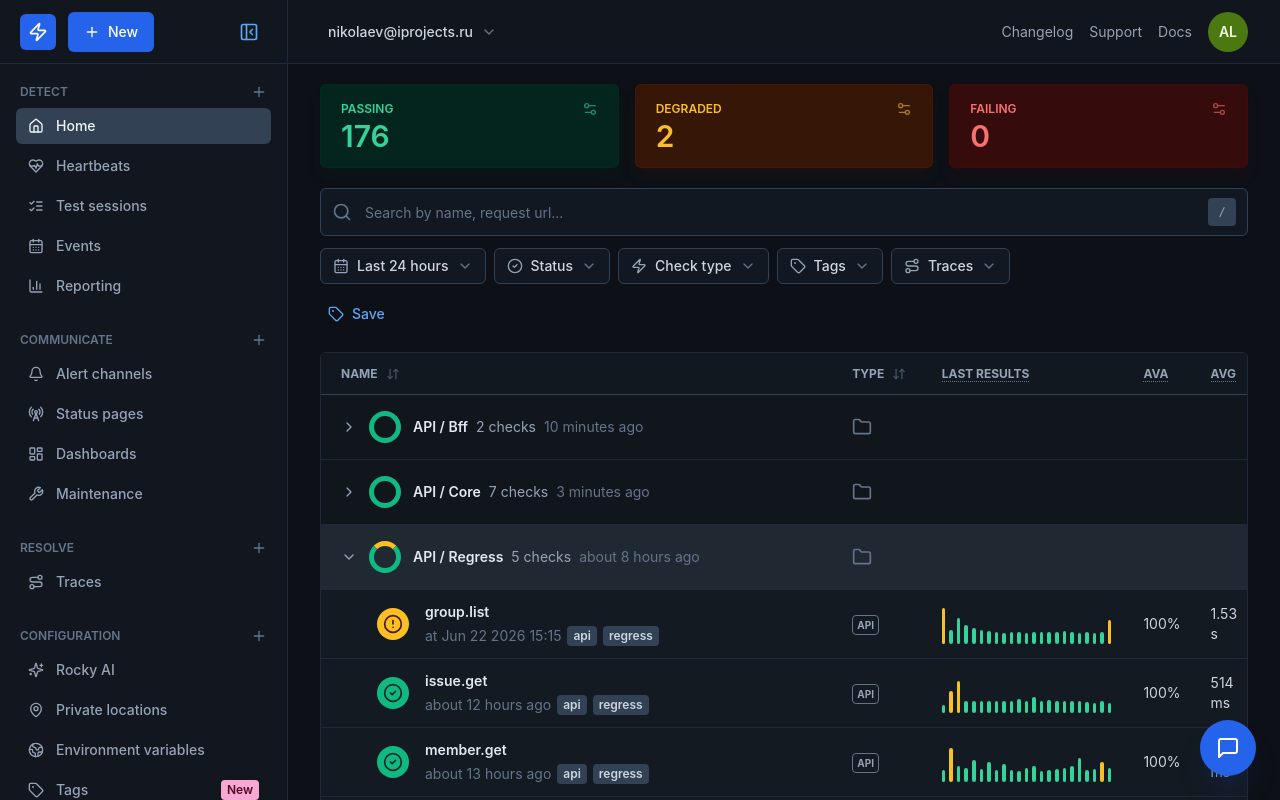
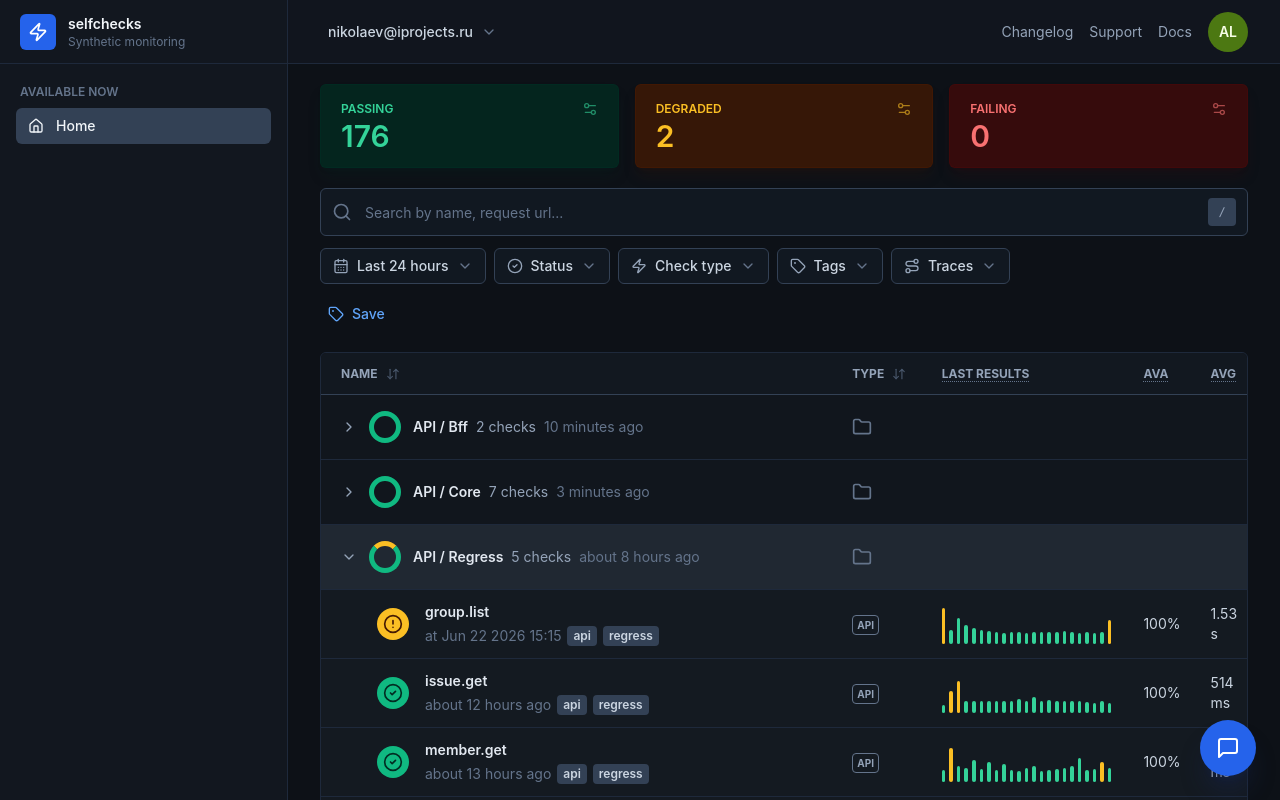
Before and after one commit to selfchecks/selfchecks, a Next.js app in the folder apps/web/: page / in a window 1280 px wide. Shown: the top 800 px of the page. Built offline with nearby package versions, Linux system fonts and the light colour scheme.

Commit message:
fix: hide unavailable sidebar navigation

```diff
--- a/apps/web/app/page.tsx
+++ b/apps/web/app/page.tsx
@@ -1,7 +1,5 @@
 import {
   ArrowDownUp,
-  BarChart3,
-  Bell,
   CalendarDays,
   CheckCircle2,
   ChevronDown,
@@ -9,35 +7,23 @@ import {
   CircleAlert,
   CircleX,
   Folder,
-  Globe2,
-  HeartPulse,
   Home,
-  LayoutDashboard,
-  ListChecks,
-  MapPin,
   MessageSquare,
   MoreVertical,
-  PanelLeftClose,
-  Plus,
-  RadioTower,
   Route,
   Search,
   Settings2,
-  Sparkles,
   Tag,
-  Wrench,
   Zap,
   type LucideIcon,
 } from "lucide-react";
 
-import { Button } from "@/components/ui/button";
 import { cn } from "@/lib/utils";
 
 type Status = "passing" | "degraded" | "failing";
 
 type NavItem = {
   active?: boolean;
-  badge?: string;
   icon: LucideIcon;
   label: string;
 };
@@ -63,40 +49,7 @@ type GroupRow = {
   updated: string;
 };
 
-const navSections: Array<{ items: NavItem[]; label: string }> = [
-  {
-    label: "DETECT",
-    items: [
-      { active: true, icon: Home, label: "Home" },
-      { icon: HeartPulse, label: "Heartbeats" },
-      { icon: ListChecks, label: "Test sessions" },
-      { icon: CalendarDays, label: "Events" },
-      { icon: BarChart3, label: "Reporting" },
-    ],
-  },
-  {
-    label: "COMMUNICATE",
-    items: [
-      { icon: Bell, label: "Alert channels" },
-      { icon: RadioTower, label: "Status pages" },
-      { icon: LayoutDashboard, label: "Dashboards" },
-      { icon: Wrench, label: "Maintenance" },
-    ],
-  },
-  {
-    label: "RESOLVE",
-    items: [{ icon: Route, label: "Traces" }],
-  },
-  {
-    label: "CONFIGURATION",
-    items: [
-      { icon: Sparkles, label: "Rocky AI" },
-      { icon: MapPin, label: "Private locations" },
-      { icon: Globe2, label: "Environment variables" },
-      { badge: "New", icon: Tag, label: "Tags" },
-    ],
-  },
-];
+const sidebarItems: NavItem[] = [{ active: true, icon: Home, label: "Home" }];
 
 const summaryCards = [
   {
@@ -423,31 +376,20 @@ function Sidebar() {
         <div className="flex h-9 w-9 shrink-0 items-center justify-center rounded-md bg-blue-600 text-white">
           <Zap className="h-5 w-5" />
         </div>
-        <Button
-          className="h-10 bg-blue-600 px-4 text-white hover:bg-blue-500"
-          size="sm"
-        >
-          <Plus className="h-4 w-4" />
-          New
-        </Button>
-        <button
-          aria-label="Collapse sidebar"
-          className="ml-auto flex h-9 w-9 items-center justify-center rounded-md text-blue-400 hover:bg-slate-800"
-          type="button"
-        >
-          <PanelLeftClose className="h-5 w-5" />
-        </button>
+        <div className="min-w-0">
+          <div className="truncate text-sm font-semibold text-slate-100">
+            selfchecks
+          </div>
+          <div className="truncate text-xs text-slate-500">Synthetic monitoring</div>
+        </div>
       </div>
 
       <nav className="flex-1 overflow-y-auto px-4 py-5">
-        {navSections.map((section) => (
-          <div className="mb-7" key={section.label}>
-            <div className="mb-2 flex items-center justify-between px-1 text-xs font-semibold uppercase text-slate-500">
-              <span>{section.label}</span>
-              <Plus className="h-4 w-4" />
+        <div className="mb-2 px-1 text-xs font-semibold uppercase text-slate-500">
+          Available now
         </div>
         <div className="space-y-1">
-              {section.items.map((item) => {
+          {sidebarItems.map((item) => {
             const Icon = item.icon;
 
             return (
@@ -463,17 +405,10 @@ function Sidebar() {
               >
                 <Icon className="h-4 w-4 shrink-0" />
                 <span className="min-w-0 flex-1 truncate">{item.label}</span>
-                    {item.badge ? (
-                      <span className="rounded bg-pink-300 px-1.5 py-0.5 text-xs font-semibold text-pink-950">
-                        {item.badge}
-                      </span>
-                    ) : null}
               </button>
             );
           })}
         </div>
-          </div>
-        ))}
       </nav>
     </aside>
   );
```
Also changed, not shown: 1 other file (tests, documents, lock files or other folders). Lines whose indentation alone changed are shown as unchanged.
